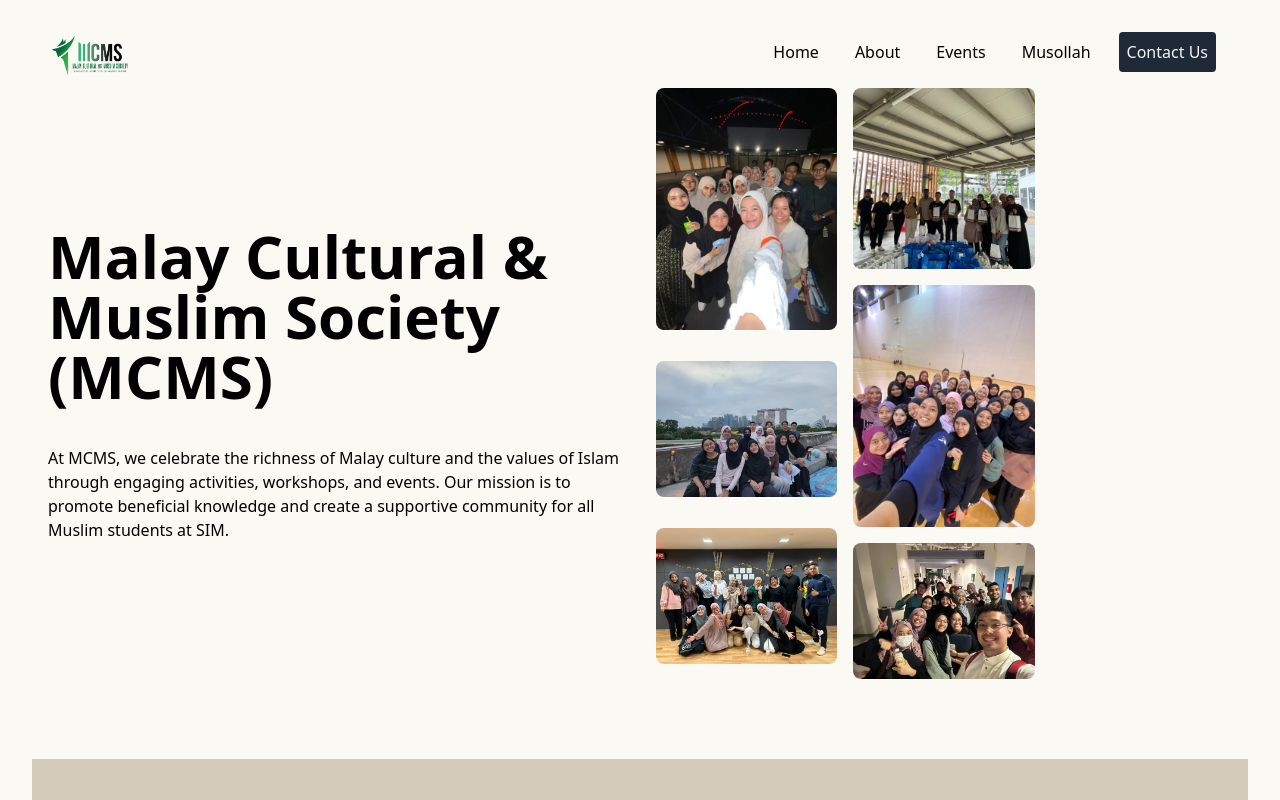
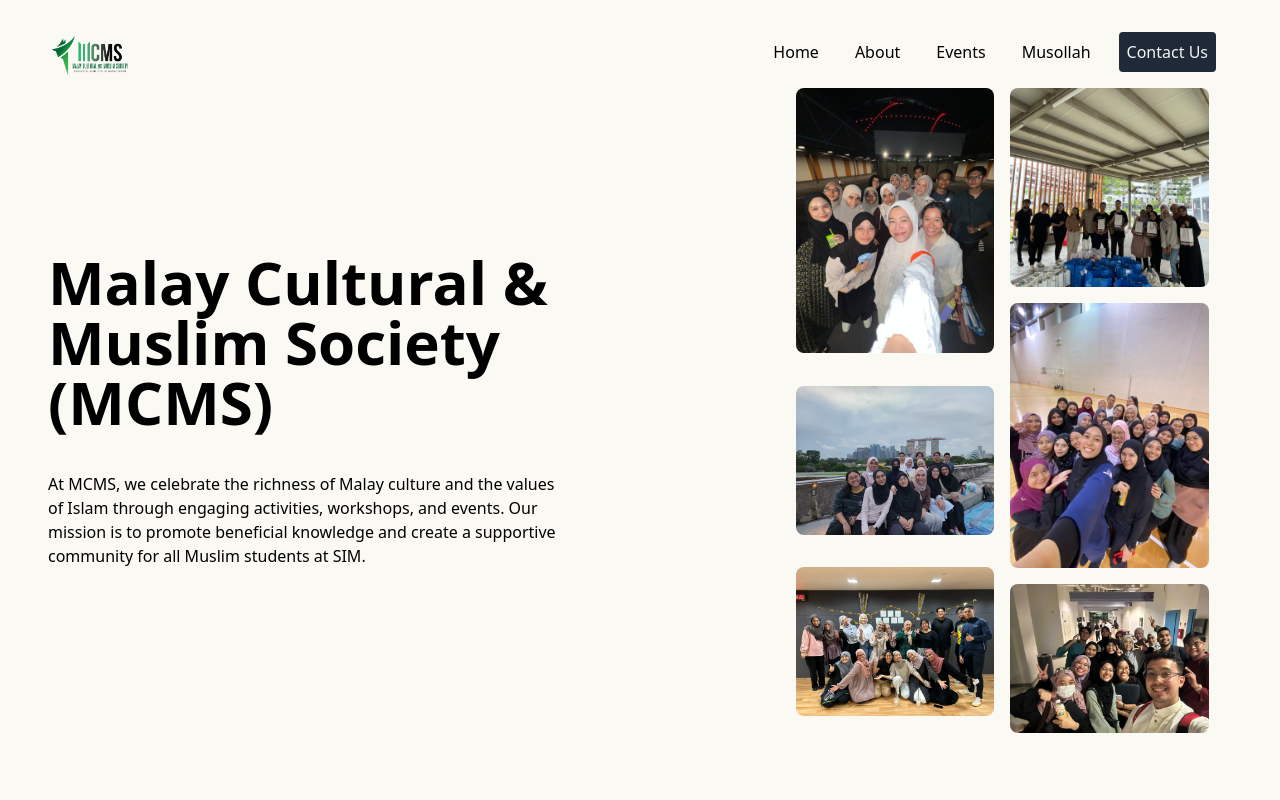
Before and after one commit to Sorarat/mcms-website, a React (Vite) app: page / in a window 1280 px wide. Shown: the top 800 px of the page. Built offline with nearby package versions, Linux system fonts and the light colour scheme.

Commit message:
fix position of pics in hero page

```diff
--- a/src/components/Hero.jsx
+++ b/src/components/Hero.jsx
@@ -1,3 +1,78 @@
+// const Hero = () => {
+//   return (
+//     <div className="sm:flex items-center gap-8 px-4">
+//       <div className="sm:w-1/2">
+//         <h1 className="text-4xl mt-10 mb-10 font-semibold text-left leading-tight md:text-5xl lg:text-6xl">
+//           Malay Cultural & Muslim Society (MCMS)
+//         </h1>
+
+//         <p className="text-left font-light mb-10">
+//           At MCMS, we celebrate the richness of Malay culture and the values of
+//           Islam through engaging activities, workshops, and events. Our mission
+//           is to promote beneficial knowledge and create a supportive community
+//           for all Muslim students at SIM.
+//         </p>
+//       </div>
+
+
+//       {/* photos  */}
+
+
+//       <div className="grid grid-cols-2 sm:grid-cols-3 gap-4 sm:w-3/5">
+//         <div className="grid gap-4">
+//           <div className="group">
+//             <img
+//               className="h-auto max-w-full rounded-lg transition-transform duration-300 ease-in-out group-hover:scale-110"
+//               src="src/images/img1.jpg"
+//               alt="image 1"
+//             ></img>
+//           </div>
+//           <div className="group">
+//             <img
+//               className="h-auto max-w-full rounded-lg transition-transform duration-300 ease-in-out group-hover:scale-110"
+//               src="src/images/img2.jpg"
+//               alt="image 2"
+//             ></img>
+//           </div>
+//           <div className="group">
+//             <img
+//               className="h-auto max-w-full rounded-lg transition-transform duration-300 ease-in-out group-hover:scale-110"
+//               src="src/images/img3.jpg"
+//               alt="image 3"
+//             ></img>
+//           </div>
+//         </div>
+//         <div className="grid gap-4">
+//           <div className="group">
+//             <img
+//               className="h-auto max-w-full rounded-lg transition-transform duration-300 ease-in-out group-hover:scale-110"
+//               src="src/images/img4.jpg"
+//               alt="image 4"
+//             ></img>
+//           </div>
+//           <div className="group">
+//             <img
+//               className="h-auto max-w-full rounded-lg transition-transform duration-300 ease-in-out group-hover:scale-110"
+//               src="src/images/img5.jpeg"
+//               alt="image 5"
+//             ></img>
+//           </div>
+//           <div className="group">
+//             <img
+//               className="h-auto max-w-full rounded-lg transition-transform duration-300 ease-in-out group-hover:scale-110"
+//               src="src/images/img6.jpg"
+//               alt="image 6"
+//             ></img>
+//           </div>
+//         </div>
+//       </div>
+//     </div>
+//   );
+// };
+
+// export default Hero;
+
+
 const Hero = () => {
   return (
     <div className="sm:flex items-center gap-8 px-4">
@@ -14,30 +89,29 @@ const Hero = () => {
         </p>
       </div>
 
-      {/* photos  */}
-
-      <div className="grid grid-cols-2 sm:grid-cols-3 gap-4 sm:w-1/2">
+      {/* Photos Section - Strong Shift to the Right */}
+      <div className="grid grid-cols-2 sm:grid-cols-3 gap-4 sm:w-3/5 transform sm:translate-x-32 lg:translate-x-48">
         <div className="grid gap-4">
           <div className="group">
             <img
               className="h-auto max-w-full rounded-lg transition-transform duration-300 ease-in-out group-hover:scale-110"
               src="src/images/img1.jpg"
               alt="image 1"
-            ></img>
+            />
           </div>
           <div className="group">
             <img
               className="h-auto max-w-full rounded-lg transition-transform duration-300 ease-in-out group-hover:scale-110"
               src="src/images/img2.jpg"
               alt="image 2"
-            ></img>
+            />
           </div>
           <div className="group">
             <img
               className="h-auto max-w-full rounded-lg transition-transform duration-300 ease-in-out group-hover:scale-110"
               src="src/images/img3.jpg"
               alt="image 3"
-            ></img>
+            />
           </div>
         </div>
         <div className="grid gap-4">
@@ -46,21 +120,21 @@ const Hero = () => {
               className="h-auto max-w-full rounded-lg transition-transform duration-300 ease-in-out group-hover:scale-110"
               src="src/images/img4.jpg"
               alt="image 4"
-            ></img>
+            />
           </div>
           <div className="group">
             <img
               className="h-auto max-w-full rounded-lg transition-transform duration-300 ease-in-out group-hover:scale-110"
               src="src/images/img5.jpeg"
               alt="image 5"
-            ></img>
+            />
           </div>
           <div className="group">
             <img
               className="h-auto max-w-full rounded-lg transition-transform duration-300 ease-in-out group-hover:scale-110"
               src="src/images/img6.jpg"
               alt="image 6"
-            ></img>
+            />
           </div>
         </div>
       </div>
```
